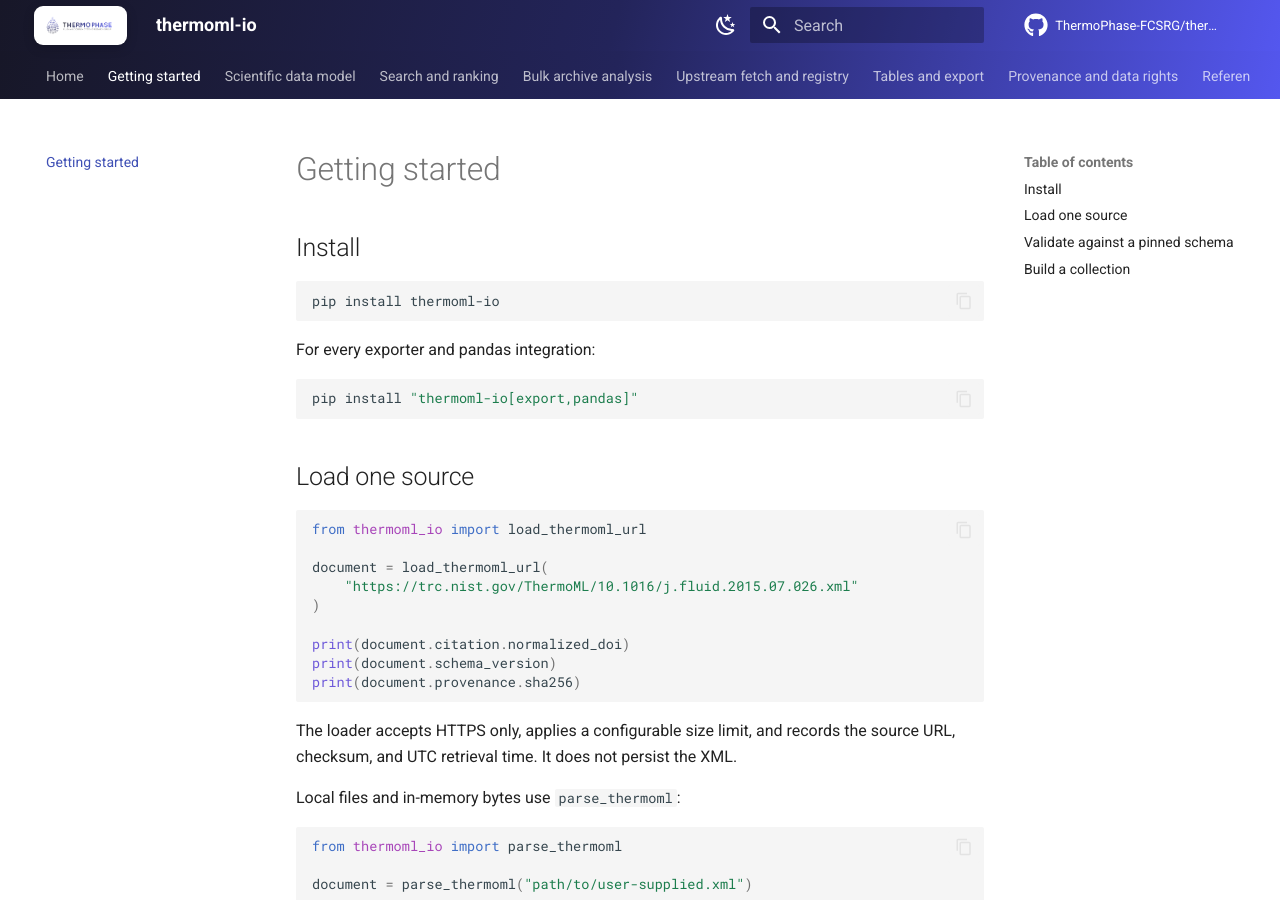
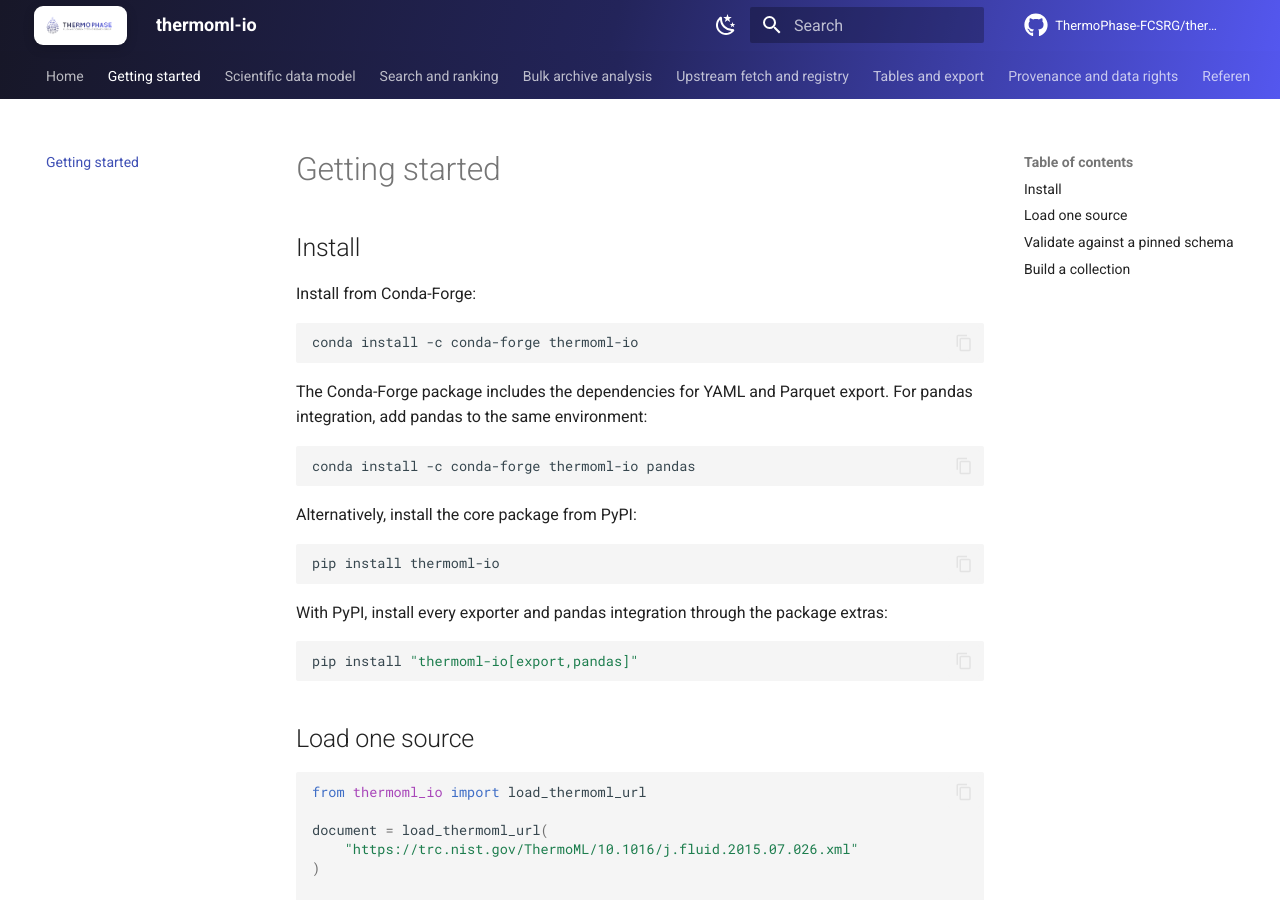
Before and after one commit to ThermoPhase-FCSRG/thermoml-io, an MkDocs documentation site: the page built from docs/getting-started.md, in a window 1280 px wide and 900 px high. Built offline with MkDocs 1.6.1 and Material for MkDocs 9.7.7, drawn with Linux system fonts in a browser that asks for light colours; comment, search, counter and statistics services are not loaded.

Commit message:
Add conda forge install instructions (#6)
* Add Conda-Forge installation instructions to README and getting-started documentation

* Bump version to 0.1.3 in CITATION.cff, pixi.toml, pyproject.toml, and __init__.py

````diff
--- a/docs/getting-started.md
+++ b/docs/getting-started.md
@@ -1,12 +1,28 @@
 # Getting started
 
 ## Install
+
+Install from Conda-Forge:
+
+```bash
+conda install -c conda-forge thermoml-io
+```
+
+The Conda-Forge package includes the dependencies for YAML and Parquet export.
+For pandas integration, add pandas to the same environment:
+
+```bash
+conda install -c conda-forge thermoml-io pandas
+```
+
+Alternatively, install the core package from PyPI:
 
 ```bash
 pip install thermoml-io
 ```
 
-For every exporter and pandas integration:
+With PyPI, install every exporter and pandas integration through the package
+extras:
 
 ```bash
 pip install "thermoml-io[export,pandas]"
--- a/pixi.toml
+++ b/pixi.toml
@@ -1,6 +1,6 @@
 [workspace]
 name = "thermoml-io"
-version = "0.1.2"
+version = "0.1.3"
 description = "Faithful, provenance-aware ThermoML ingestion, search, and tabular export"
 channels = ["conda-forge"]
 platforms = ["osx-arm64", "linux-64", "win-64"]
--- a/pyproject.toml
+++ b/pyproject.toml
@@ -4,7 +4,7 @@ build-backend = "hatchling.build"
 
 [project]
 name = "thermoml-io"
-version = "0.1.2"
+version = "0.1.3"
 description = "Faithful, provenance-aware ThermoML ingestion, search, and tabular export"
 readme = "README.md"
 requires-python = ">=3.11"
--- a/src/thermoml_io/__init__.py
+++ b/src/thermoml_io/__init__.py
@@ -90,7 +90,7 @@ from .upstream import (
     get_cordra_snapshot,
 )
 
-__version__ = "0.1.2"
+__version__ = "0.1.3"
 
 __all__ = [
     "AmbiguousComponentError",
````
Also changed, not shown: README.md (+16 -2 lines), 1 other file.
